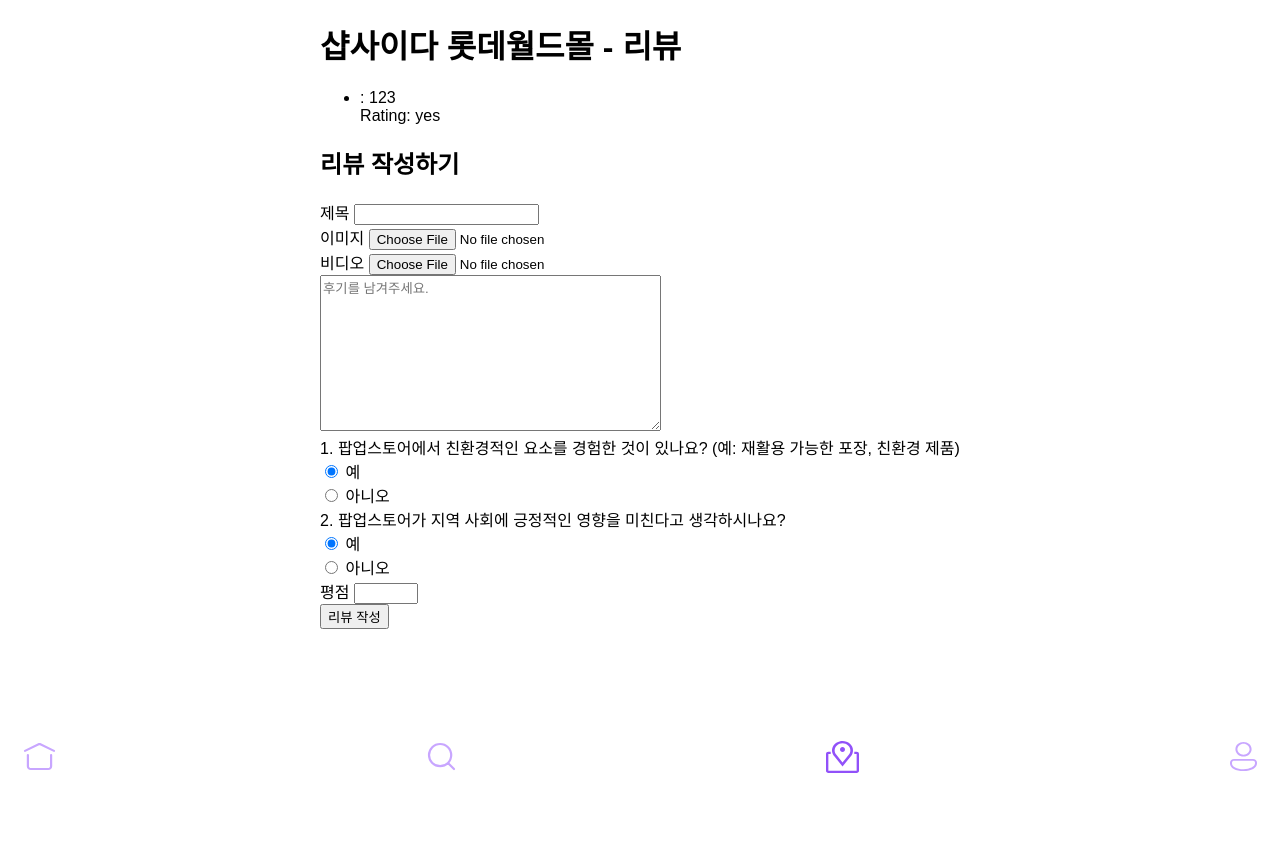
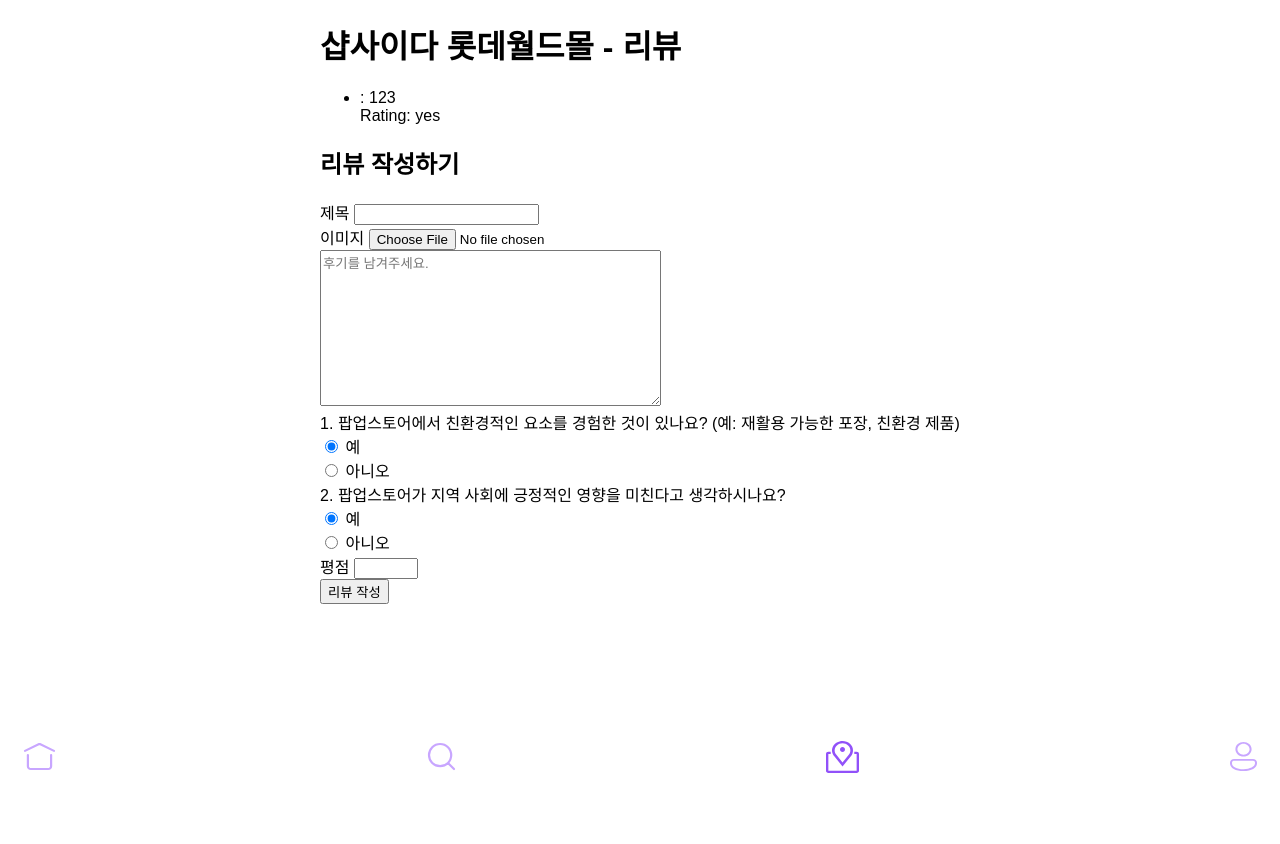
Before and after one commit to hyhy-j/2024-Herethon-5, a Django app: page /popupstore/6/review in a window 1280 px wide. Run offline with Django 4.2, Linux system fonts and the light colour scheme; data comes from the database, SQL or seed files in the repository.

Commit message:
리뷰 수정

```diff
--- a/popplace/templates/frontend/popupreview.html
+++ b/popplace/templates/frontend/popupreview.html
@@ -34,11 +34,6 @@
     </div>
 
     <div class="form-group">
-      <label for="{{ form.video.id_for_label }}">비디오</label>
-      {{ form.video }}
-    </div>
-
-    <div class="form-group">
       {{ form.content }}
       {% comment %} <label for="{{ form.content.id_for_label }}">내용</label> {% endcomment %}
 
```
